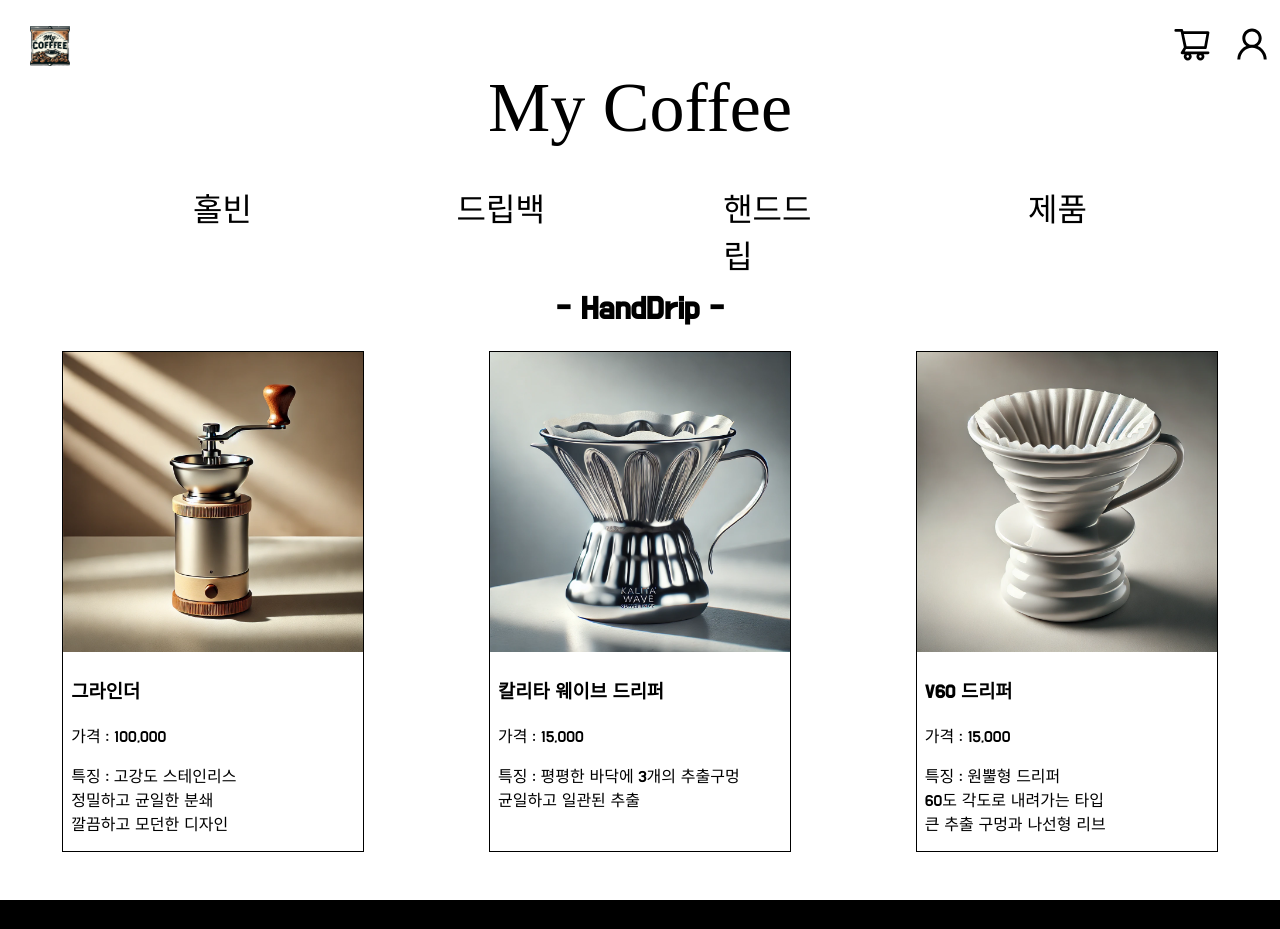
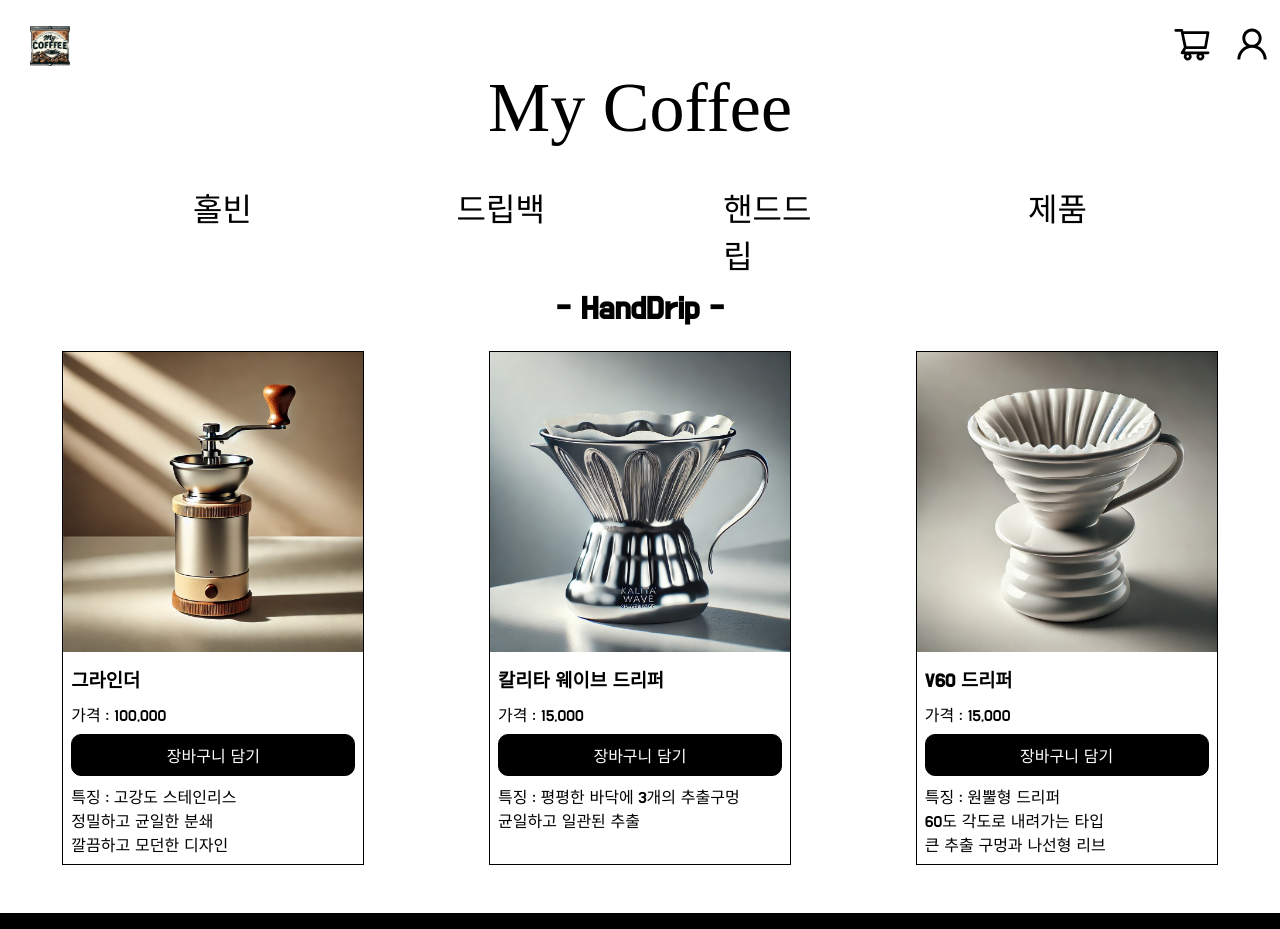
Before and after one commit to Eclipse-K/mycoffee, a React (Create React App) app: page /HandDrip in a window 1280 px wide. Shown: the top 929 px of the page. Built offline with nearby package versions, Linux system fonts and the light colour scheme; a web font is replaced by a local one.

Commit message:
Edit HandDrip BasketButton

```diff
--- a/src/Components/DripBag.js
+++ b/src/Components/DripBag.js
@@ -17,9 +17,9 @@ function DripBag() {
             <img className="DripBag-img" src={drip.img} alt={drip.title} />
             <div className="DripBag-content">
               <h3>{drip.title}</h3>
-              <p>{drip.price}</p>
-              <p>{drip.content}</p>
+              <p>가격 : {drip.price}</p>
               <div className="Basket-Button">장바구니 담기</div>
+              <p>특징 : {drip.content}</p>
             </div>
           </div>
         ))}
--- a/src/Components/HandDrip.css
+++ b/src/Components/HandDrip.css
@@ -28,7 +28,13 @@
 
 .HandDrip-content {
   padding: 0 8px;
+  margin-bottom: 8px;
   white-space: pre-line;
+}
+
+.HandDrip-content h3,
+.HandDrip-content p {
+  margin: 8px 0;
 }
 
 @media all and (min-width: 281px) and (max-width: 432px) {
--- a/src/Components/HandDrip.js
+++ b/src/Components/HandDrip.js
@@ -18,7 +18,8 @@ function HandDrip() {
             <div className="HandDrip-content">
               <h3>{hand.title}</h3>
               <p>가격 : {hand.price}</p>
-              <p>특징 : {hand.content}</p>
+              <div className="Basket-Button">장바구니 담기</div>
+              <p className="HandDrip-p-content">특징 : {hand.content}</p>
             </div>
           </div>
         ))}
--- a/src/Components/WholeBean.js
+++ b/src/Components/WholeBean.js
@@ -27,8 +27,8 @@ function WholeBean() {
               <h3>{whole.title}</h3>
               <p>가격 : {whole.price}</p>
               <p>아로마노트 : {whole.flavor_note}</p>
+              <div className="Basket-Button">장바구니 담기</div>
               <p>특징 : {whole.content}</p>
-              <div className="Basket-Button">장바구니 담기</div>
             </div>
           </div>
         ))}
```
